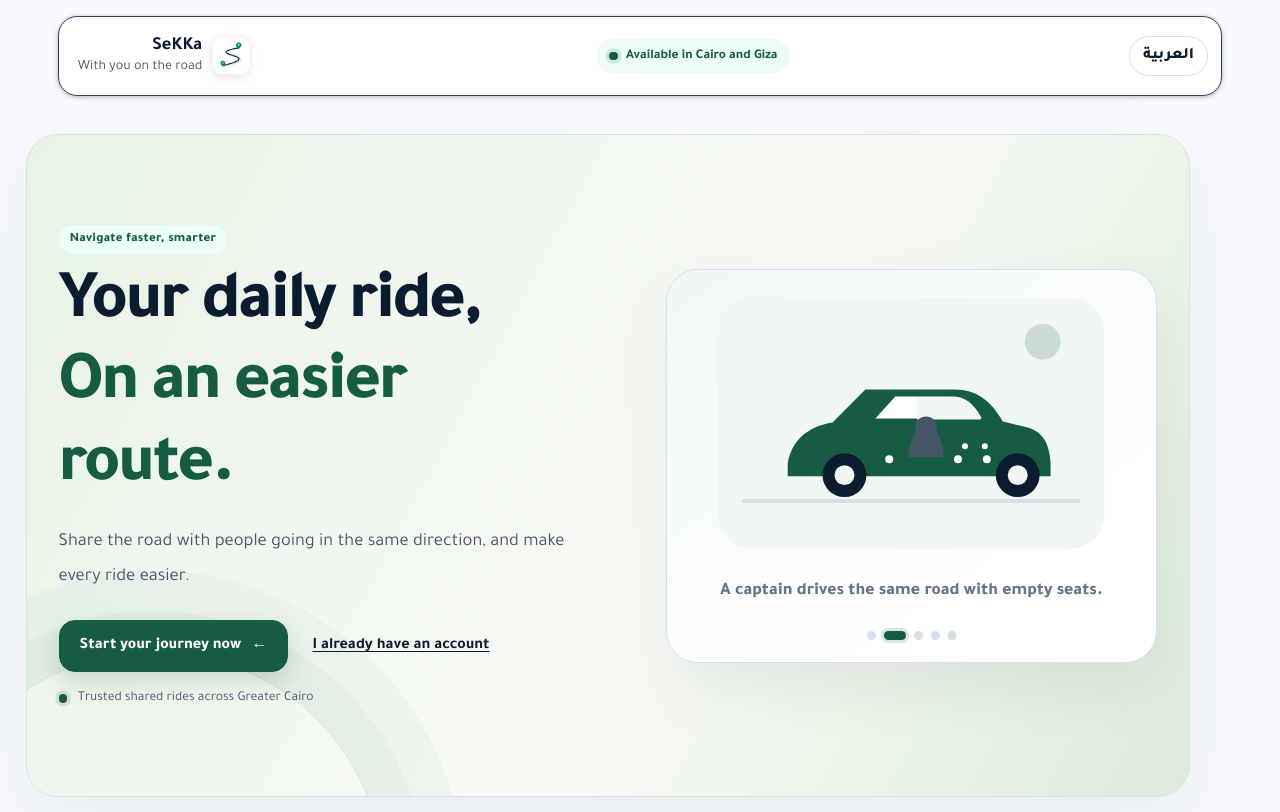
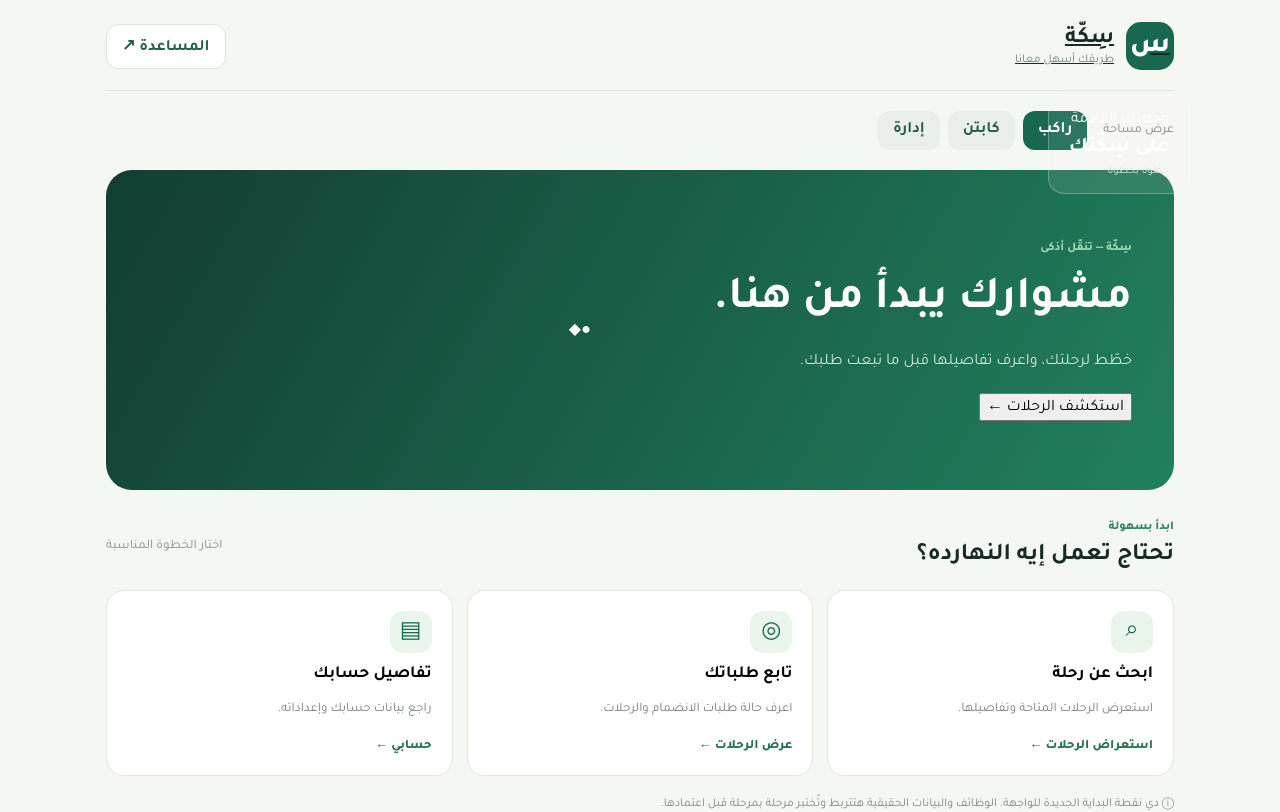
Before and after one commit to sekka-go/SeKKa, a React (Vite) app in the folder web/: page / in a window 1280 px wide. Shown: the top 812 px of the page. Built offline with nearby package versions, Linux system fonts and the light colour scheme; no server answers.

Commit message:
refactor(rebuild): route app entry to clean foundation

```diff
--- a/web/src/main.tsx
+++ b/web/src/main.tsx
@@ -1,42 +1,9 @@
 import { StrictMode } from "react";
 import { createRoot } from "react-dom/client";
-import "./styles.css";
-import "./redesign/public-screens-preview.css";
-import "./redesign/rider-screens-preview.css";
-import "./redesign/admin-screens-preview.css";
-import "./product-system.css";
-import "./brand-lockup.css";
-import "./auth-layout.css";
-import "./theme.css";
-import "./design-system.css";
-import "./messages.css";
-import "./splash.css";
-import "./rider-experience.css";
-import "./rider-stitch-screens.css";
-import "./captain-stitch-screens.css";
-import "./application-redesign.css";
-import "./stitch-experience.css";
-import "./full-product-experience.css";
-import "./bright-product-system.css";
-import App from "./App";
-import PwaNotice from "./components/PwaNotice";
-import { registerPwa } from "./pwa";
-import { LanguageProvider } from "./i18n/runtime";
+import FreshApp from "./fresh/FreshApp";
 
 createRoot(document.getElementById("root")!).render(
   <StrictMode>
-    <LanguageProvider>
-      <App />
-      <PwaNotice />
-    </LanguageProvider>
+    <FreshApp />
   </StrictMode>,
 );
-
-registerPwa();
-
-const brandFont = document.createElement("link");
-brandFont.rel = "stylesheet";
-brandFont.href = "https://fonts.googleapis.com/css2?family=Tajawal:wght@400;500;700;800&display=swap";
-brandFont.media = "print";
-brandFont.addEventListener("load", () => { brandFont.media = "all"; }, { once: true });
-document.head.append(brandFont);
```
